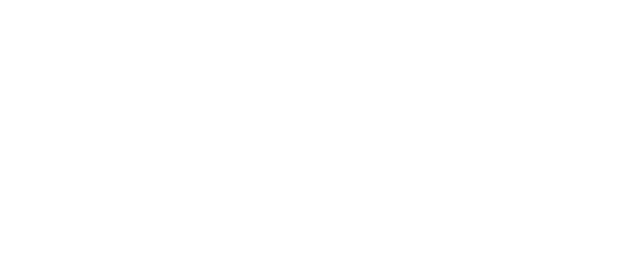
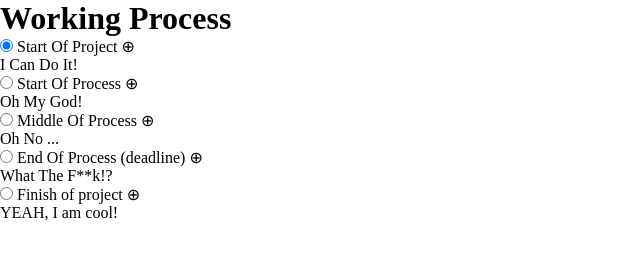
Before and after one commit to kayyrbeks/cssBayan, a plain HTML site: page cssBayan/index.html in a window 1280 px wide. Shown: the whole page, without its empty margins (0-640 px from the left). Drawn offline with Linux system fonts and the light colour scheme.

Commit message:
feat: add page markup Mon, Mar 13, 2023  1:01:50 AM

```diff
--- a/cssBayan/index.html
+++ b/cssBayan/index.html
@@ -14,7 +14,56 @@
 </head>
 
 <body>
-
+  <main>
+    <h1>Working Process</h1>
+    <div class="meme-container">
+      <div class="meme-wrapper wrapper-first">
+        <input type="radio" id="#meme-status-1" class="meme-status" name="meme-status" value="start of project" checked>
+        <label for="meme-status-1" class="meme-description">Start Of Project
+          <span class="meme-icon">&oplus;</span>
+        </label>
+        <div class="meme-body meme-image-1">
+          <p>I Can Do It!</p>
+        </div>
+      </div>
+      <div class="meme-wrapper">
+        <input type="radio" id="#meme-status-2" class="meme-status" name="meme-status" value="start of process">
+        <label for="meme-status-2" class="meme-description">Start Of Process
+          <span class="meme-icon">&oplus;</span>
+        </label>
+        <div class="meme-body  meme-image-2">
+          <p>Oh My God!</p>
+        </div>
+      </div>
+      <div class="meme-wrapper">
+        <input type="radio" id="#meme-status-3" class="meme-status" name="meme-status" value="middle of process">
+        <label for="meme-status-3" class="meme-description">Middle Of Process
+          <span class="meme-icon">&oplus;</span>
+        </label>
+        <div class="meme-body  meme-image-3">
+          <p>Oh No ...</p>
+        </div>
+      </div>
+      <div class="meme-wrapper">
+        <input type="radio" id="#meme-status-4" class="meme-status" name="meme-status" value="end of process">
+        <label for="meme-status-4" class="meme-description">End Of Process (deadline)
+          <span class="meme-icon">&oplus;</span>
+        </label>
+        <div class="meme-body  meme-image-4">
+          <p>What The F**k!?</p>
+        </div>
+      </div>
+      <div class="meme-wrapper">
+        <input type="radio" id="#meme-status-5" class="meme-status" name="meme-status" value="finish of project">
+        <label for="meme-status-5" class="meme-description">Finish of project
+          <span class="meme-icon">&oplus;</span>
+        </label>
+        <div class="meme-body  meme-image-5">
+          <p>YEAH, I am cool!</p>
+        </div>
+      </div>
+    </div>
+  </main>
 </body>
 
 </html>
```
